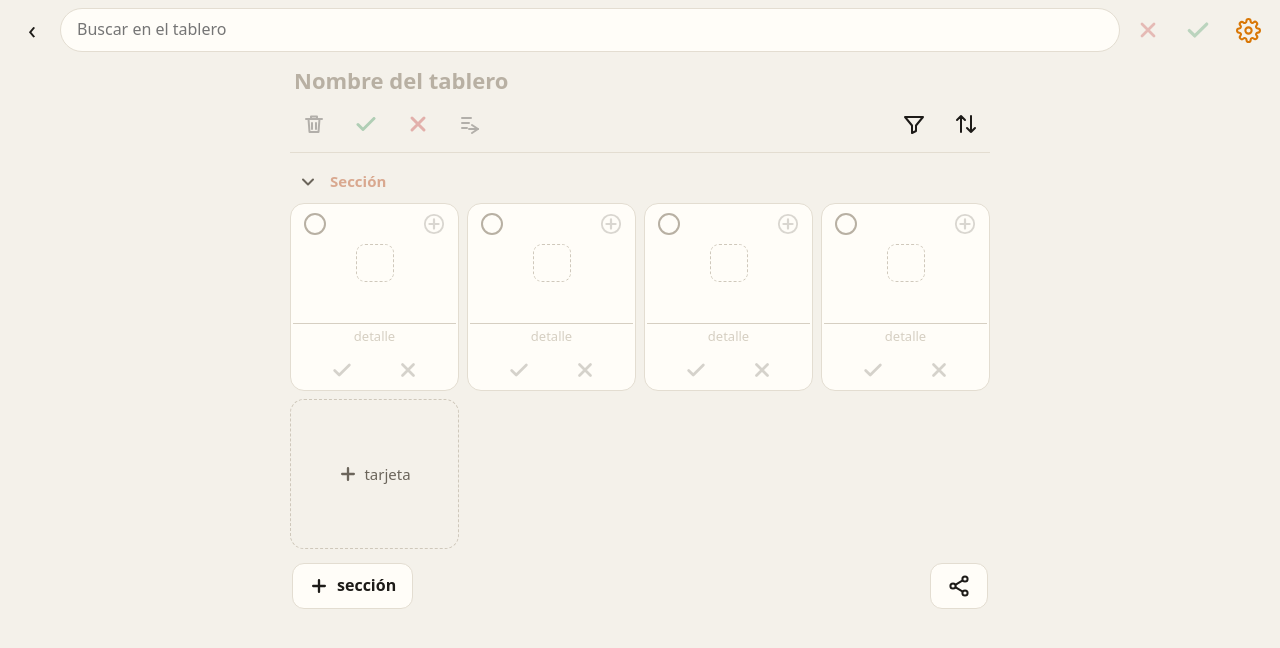
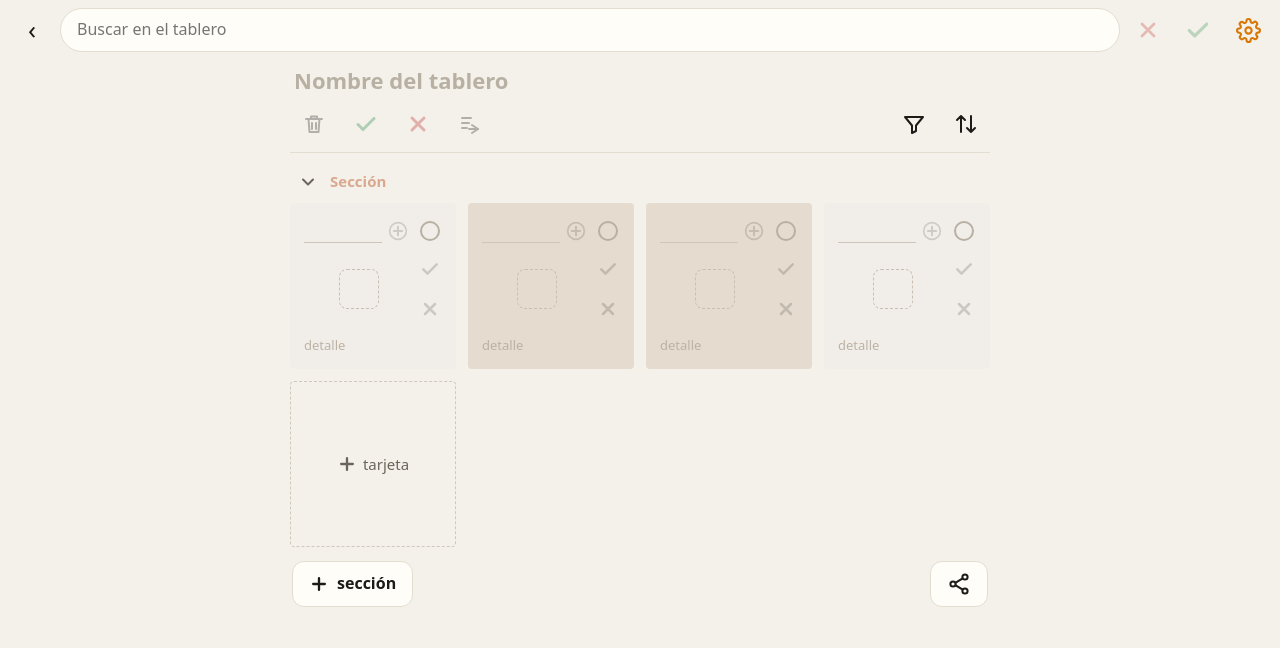
Before and after one commit to handeress/Listas-, a plain HTML site: page index.html in a window 1280 px wide. Both pictures are taken after a click on the button 1160 px from the left and 750 px from the top of the page. Drawn offline with Linux system fonts and the light colour scheme.

Commit message:
Listas 1.6: tarjetas cuadradas estilo catálogo
Co-Authored-By: Claude Opus 5.5 <noreply@anthropic.com>
Claude-Session: https://claude.ai/code/session_015mMW6podGKguWHVGCL6nym

```diff
--- a/index.html
+++ b/index.html
@@ -81,19 +81,30 @@ main{max-width:720px;margin:0 auto;padding:0 10px 110px}
 .sec-n:focus{border-bottom-color:var(--acento)} .sec-n::placeholder{color:#d9a88f}
 .sec-c{font-size:13px;color:var(--gris);padding:0 6px}
 .qs{width:40px;height:42px;display:grid;place-items:center;color:var(--no);opacity:.6}
-.tabl{display:grid;grid-template-columns:repeat(auto-fill,minmax(160px,1fr));gap:8px}
-.tj{background:var(--hoja);border:1px solid var(--linea);border-radius:14px;padding:0 2px;display:flex;flex-direction:column;transition:background .15s}
-.tj.hecho{background:#ece6dd}
-.tj-a,.tj-b{display:flex;justify-content:space-between} .tj-b{justify-content:center;gap:22px}
-.tj .sel,.tj .mas,.tj .ok,.tj .no{width:44px;height:40px;display:grid;place-items:center}
-.tj .cat{height:50px;display:grid;place-items:center;margin-top:-6px}
-.tj .cat span{font-size:36px;line-height:1} .tj .cat .hueco{width:38px;height:38px;border-radius:9px}
-.tj .tx{text-align:center;font-weight:600;padding:6px 4px 4px;min-height:34px}
-.tj.hecho .tx{color:#6f6458;border-bottom-color:#d3c8b8}
-.tj.cancelado .tx{text-decoration:line-through;color:var(--gris)}
-.tj-sub{border:0;background:none;outline:none;text-align:center;font-size:13px;color:var(--gris);padding:4px;min-height:26px;width:100%}
-.tj-sub::placeholder{color:#d6cfc2}
-.tj-mas{border:1.5px dashed #cfc8bb;border-radius:14px;min-height:150px;color:var(--gris);font-size:15px;display:flex;align-items:center;justify-content:center;gap:6px}
+.tabl{display:grid;grid-template-columns:repeat(auto-fill,minmax(160px,1fr));gap:12px}
+.tj{aspect-ratio:1/1;border-radius:4px;padding:12px 10px 8px 14px;display:flex;flex-direction:column;background:#f1eeea;transition:background .15s}
+.tj.osc{background:#e5dbcf}
+.tj.hecho{background:#d6cabb}
+.tj.cancelado{opacity:.55}
+.tj-a{display:flex;align-items:flex-start;gap:0}
+.tj-a .tx{flex:1;min-width:0;text-align:left;font-weight:400;font-size:17px;line-height:1.25;padding:2px 0 3px;min-height:28px;border-bottom:1px solid transparent;color:#2b2620}
+.tj-a .tx:placeholder-shown{border-bottom-color:#cfc5b8}
+.tj-a .tx:focus{border-bottom-color:var(--acento)}
+.tj .sel,.tj .mas{width:32px;height:32px;display:grid;place-items:center;flex:none}
+.tj .sel .circ{width:20px;height:20px}
+.tj .mas svg{width:20px;height:20px}
+.tj .cat{flex:1;align-self:stretch;display:grid;place-items:center;min-height:56px}
+.tj .cat span{font-size:46px;line-height:1} .tj .cat .hueco{width:40px;height:40px;border-radius:8px;border-color:#c9bfb2}
+.tj.hecho .tx{color:#6f6458}
+.tj.cancelado .tx{text-decoration:line-through}
+.tj-m{flex:1;display:flex;align-items:center}
+.tj-v{display:flex;flex-direction:column}
+.tj-a .tx{hyphens:auto;-webkit-hyphens:auto;overflow-wrap:normal;word-break:normal}
+.tj-sub{width:100%;min-width:0;border:0;background:none;outline:none;font-size:13px;font-weight:600;color:#2b2620;text-decoration:underline;text-underline-offset:3px;padding:6px 0}
+.tj-sub:placeholder-shown{text-decoration:none} .tj-sub::placeholder{color:#bdb2a4;font-weight:400}
+.tj .ok,.tj .no{width:32px;height:40px;display:grid;place-items:center}
+.tj .ok svg,.tj .no svg{width:20px;height:20px}
+.tj-mas{aspect-ratio:1/1;border:1.5px dashed #cfc8bb;border-radius:4px;color:var(--gris);font-size:15px;display:flex;align-items:center;justify-content:center;gap:6px}
 /* Ventanas */
 .fondo{position:fixed;inset:0;z-index:20;background:rgba(29,27,24,.35)}
 .fondo.claro{background:transparent}
@@ -142,7 +153,7 @@ main{max-width:720px;margin:0 auto;padding:0 10px 110px}
 <input type="file" id="fImg" accept="image/*" multiple hidden>
 <script>
 'use strict';
-const VERSION='1.5';
+const VERSION='1.6';
 const GH={dueno:'handeress',repo:'Bitacora-datos',carpeta:'listas-personales'};   // listas propias (privado, llave de la Bitácora)
 const GC={dueno:'handeress',repo:'Listas-compartidas',carpeta:'c'};                // listas compartidas (privado, cifradas)
 const CATS=[['🛒','Mercado'],['🔧','Herramienta'],['🪵','Madera'],['🔩','Ferretería'],['🎨','Pintura'],
@@ -386,12 +397,11 @@ function pintarTablero(l){
   barraArriba(true,'Buscar en el tablero'); tomarFoto(l);
   const q=S.q.trim().toLowerCase(), ns=S.sel.size;
   const coincide=it=>lleno(it)&&((it.txt||'')+' '+(it.sub||'')+' '+((it.nota||{}).txt||'')).toLowerCase().includes(q);
-  const tarjeta=it=>`<div class="tj ${it.est}" data-i="${esc(it.id)}">
-    <div class="tj-a"><button class="sel${S.sel.has(it.id)?' on':''}" data-a="sel" aria-label="Seleccionar"><span class="circ"></span></button><button class="mas${conNota(it)?' on':''}" data-a="nota" aria-label="Nota">${SVG.mas}</button></div>
-    <button class="cat" data-a="cat" aria-label="Ícono">${it.cat?`<span>${it.cat}</span>`:'<i class="hueco"></i>'}</button>
-    <textarea class="tx" rows="1" data-a="tx" enterkeyhint="next">${esc(it.txt)}</textarea>
-    <input class="tj-sub" data-sub value="${esc(it.sub||'')}" placeholder="detalle" enterkeyhint="next">
-    <div class="tj-b"><button class="ok${it.est==='hecho'?' on':''}" data-a="hecho" aria-label="Hecha">${SVG.ok}</button><button class="no${it.est==='cancelado'?' on':''}" data-a="cancelado" aria-label="Cancelada">${SVG.no}</button></div></div>`;
+  const tarjeta=(it,i)=>`<div class="tj ${it.est}${(Math.floor(i/2)+i)%2?' osc':''}" data-i="${esc(it.id)}">
+    <div class="tj-a"><textarea class="tx" rows="1" data-a="tx" enterkeyhint="next" placeholder=" ">${esc(it.txt)}</textarea><button class="mas${conNota(it)?' on':''}" data-a="nota" aria-label="Nota">${SVG.mas}</button><button class="sel${S.sel.has(it.id)?' on':''}" data-a="sel" aria-label="Seleccionar"><span class="circ"></span></button></div>
+    <div class="tj-m"><button class="cat" data-a="cat" aria-label="Ícono">${it.cat?`<span>${it.cat}</span>`:'<i class="hueco"></i>'}</button>
+    <div class="tj-v"><button class="ok${it.est==='hecho'?' on':''}" data-a="hecho" aria-label="Hecha">${SVG.ok}</button><button class="no${it.est==='cancelado'?' on':''}" data-a="cancelado" aria-label="Cancelada">${SVG.no}</button></div></div>
+    <input class="tj-sub" data-sub value="${esc(it.sub||'')}" placeholder="detalle" enterkeyhint="next"></div>`;
   let h=`<input class="nombre" id="nombre" value="${esc(l.nombre)}" placeholder="Nombre del tablero">`
    +`<div class="herr"><button data-h="borrar" class="${ns?'':'apag'}" aria-label="Borrar">${SVG.borrar}</button><button data-h="hecho" class="${ns?'':'apag'}" aria-label="Marcar hecho" style="color:var(--ok)">${SVG.ok.replace('<svg','<svg width="24" height="24"')}</button><button data-h="cancelado" class="${ns?'':'apag'}" aria-label="Marcar cancelado" style="color:var(--no)">${SVG.no.replace('<svg','<svg width="24" height="24"')}</button><button data-h="mover" class="${ns?'':'apag'}" aria-label="Mover">${SVG.mover}</button><span class="sep"></span><button data-h="auto" class="${l.auto?'on':''}" aria-label="Pendientes arriba">${SVG.filtro}</button><button data-h="ordenar" aria-label="Ordenar">${SVG.ordenar}</button></div>`;
   let vistas=0;
@@ -400,7 +410,7 @@ function pintarTablero(l){
     if(q&&!vis.length&&!(sc.nombre||'').toLowerCase().includes(q))continue; vistas++;
     const pl=!q&&S.pleg.has(sc.id), ll=todas.filter(lleno), pend=ll.filter(it=>!it.est).length;
     h+=`<div class="sec" data-s="${esc(sc.id)}"><div class="sec-cab"><button class="plg${pl?' cerrada':''}" data-pl aria-label="Plegar">${SVG.chev}</button><input class="sec-n" value="${esc(sc.nombre)}" placeholder="Sección">${ll.length?`<span class="sec-c">${pend}/${ll.length}</span>`:''}${!ll.length&&secs(l).length>1?`<button class="qs" data-qs aria-label="Quitar sección">${SVG.no.replace('<svg','<svg width="18" height="18"')}</button>`:''}</div>`;
-    if(!pl)h+=`<div class="tabl">${vis.map(tarjeta).join('')}${q?'':`<button class="tj-mas" data-mt>${SVG.masG.replace(/30/g,'20')} tarjeta</button>`}</div>`;
+    if(!pl)h+=`<div class="tabl">${vis.map((it,i)=>tarjeta(it,i)).join('')}${q?'':`<button class="tj-mas" data-mt>${SVG.masG.replace(/30/g,'20')} tarjeta</button>`}</div>`;
     h+='</div>';}
   if(q&&!vistas)h+=`<div class="vacio">Nada con esa búsqueda.</div>`;
   h+=`<div class="pie-l"><button class="btn" id="bSec">${SVG.masG.replace(/30/g,'20')} sección</button><button class="btn" id="bComp" aria-label="Compartir">${SVG.comp}${l.comp&&!l.comp.revocada?'<span style="color:var(--acento);font-size:14px">compartido</span>':''}</button></div>`;
@@ -439,7 +449,7 @@ function arrastre(l,m){m.querySelectorAll('.arr').forEach(h=>{h.onpointerdown=e=
     if(dest!==i0){const ids=filas.map(f=>f.dataset.i);const[x]=ids.splice(i0,1);ids.splice(dest,0,x);const todos=ids.map(id=>l.items[id]);
       const resto=items(l).filter(it=>!ids.includes(it.id));renumerar(l,[...todos,...resto]);cambio(l);}
     pintar();};};});}
-function auto(t){t.style.height='auto';t.style.height=Math.max(36,t.scrollHeight+1)+'px';}
+function auto(t){t.style.height='auto';t.style.height=Math.max(t.closest('.tj')?28:36,t.scrollHeight+1)+'px';}
 
 function accion(l,iid,a,el){const it=l.items[iid];if(!it)return;
   if(a==='sel'){S.sel.has(iid)?S.sel.delete(iid):S.sel.add(iid);return pintar();}
--- a/sw.js
+++ b/sw.js
@@ -1,5 +1,5 @@
 // Subir el número en cada cambio de la app para que el celular tome la versión nueva.
-const CACHE = 'listas-v6';
+const CACHE = 'listas-v7';
 const ARCHIVOS = ['./', 'index.html', 'manifest.json', 'icono-192.png', 'icono-512.png'];
 
 self.addEventListener('install', e => {
```
Also changed, not shown: 1 other file.
